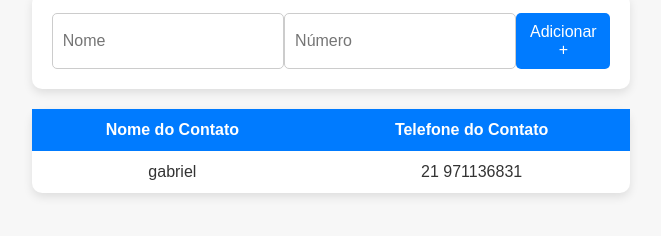
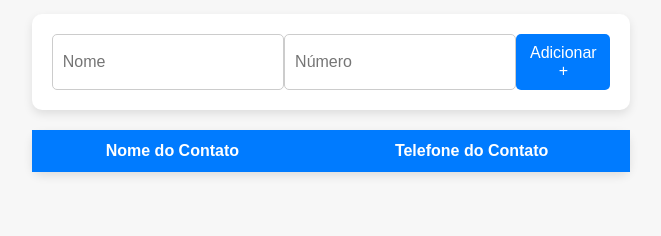
Before and after one commit to gabrielcamarate/agenda-de-contatos-ebac, a plain HTML site: page index.html in a window 1280 px wide. Shown: the part 336-572 px from the top of the page, without its empty margins (309-970 px from the left). Drawn offline with Linux system fonts and the light colour scheme.

Commit message:
remove linha de exemplo da tabela de contatos

```diff
--- a/index.html
+++ b/index.html
@@ -25,10 +25,6 @@
                 </tr>
             </thead>
             <tbody>
-                <tr>
-                    <td>gabriel</td>
-                    <td>21 971136831</td>
-                </tr>
             </tbody>
         </table>
     </div>
```
